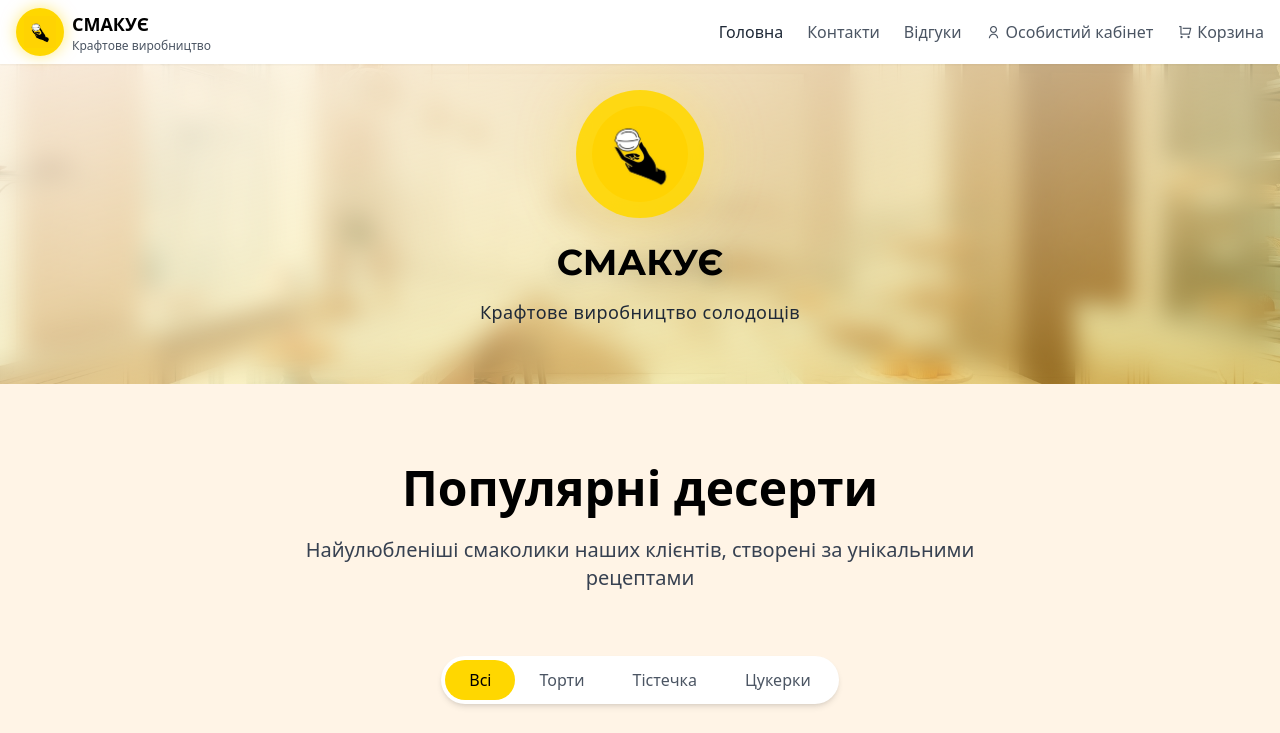
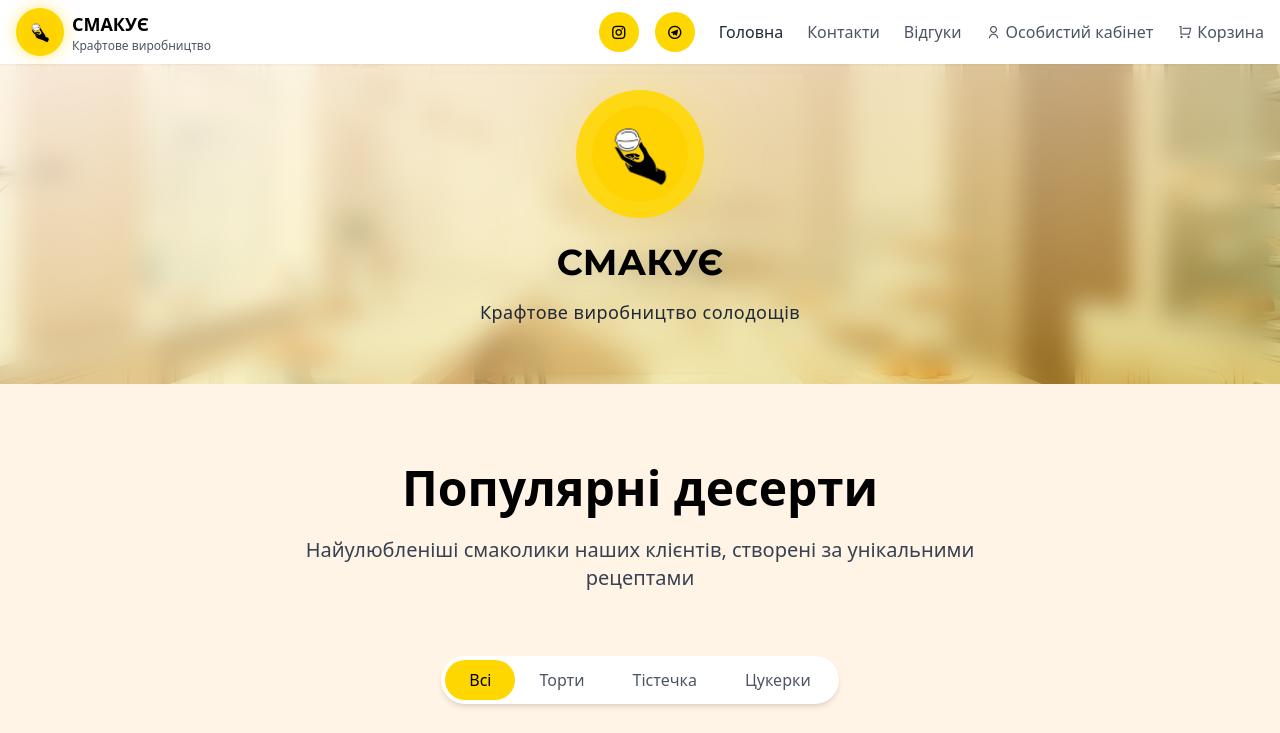
Before and after one commit to Vladkvarta/bot, a website: page public/index.html in a window 1280 px wide. Shown: the top 733 px of the page. Drawn offline with nearby package versions, Linux system fonts and the light colour scheme.

Commit message:
главная страница1008 соцсети сверху

```diff
--- a/public/index.html
+++ b/public/index.html
@@ -83,6 +83,20 @@
                 </div>
                 <div class="flex items-center">
                     <nav class="hidden md:flex items-center space-x-6">
+                        <div class="flex space-x-4">
+                            <a href="https://www.instagram.com/smakuie_kraft/" target="_blank"
+                                class="w-10 h-10 bg-primary rounded-full flex items-center justify-center text-black hover:bg-yellow-400 transition-colors">
+                                <i class="ri-instagram-line"></i>
+                            </a>
+                            <!-- <a href="#" target="_blank"
+                                class="w-10 h-10 bg-primary rounded-full flex items-center justify-center text-black hover:bg-yellow-400 transition-colors">
+                                <i class="ri-facebook-line"></i>
+                            </a> -->
+                            <a href="https://t.me/Smakuie_Bot" target="_blank"
+                                class="w-10 h-10 bg-primary rounded-full flex items-center justify-center text-black hover:bg-yellow-400 transition-colors">
+                                <i class="ri-telegram-line"></i>
+                            </a>
+                        </div>
                         <a href="/index.html"
                             class="text-gray-800 hover:text-primary font-medium transition-colors">Головна</a>
                         <a href="/contacts.html" data-readdy="true"
@@ -388,7 +402,7 @@
                         </a>
                     </div>
                 </div>
-                <div>
+                <div class="pl-20">
                     <h4 class="text-lg font-semibold mb-4">Навігація</h4>
                     <ul class="space-y-2">
                         <li><a href="#" class="text-gray-300 hover:text-primary transition-colors">Головна</a></li>
```
